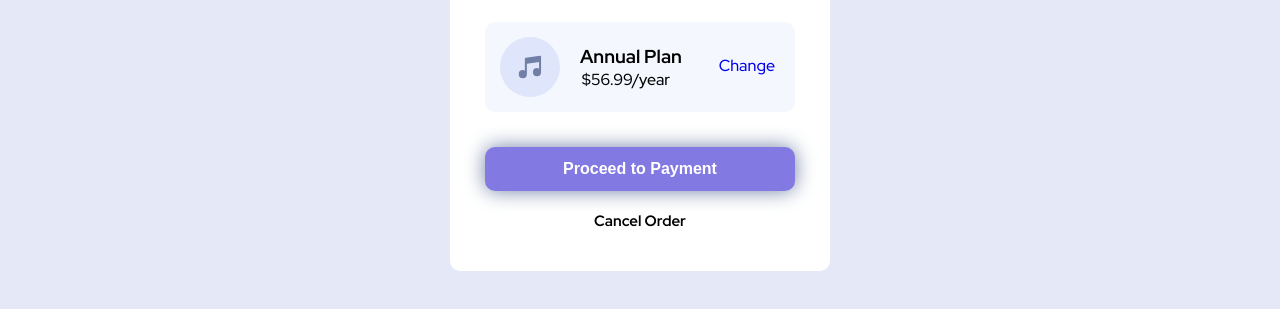
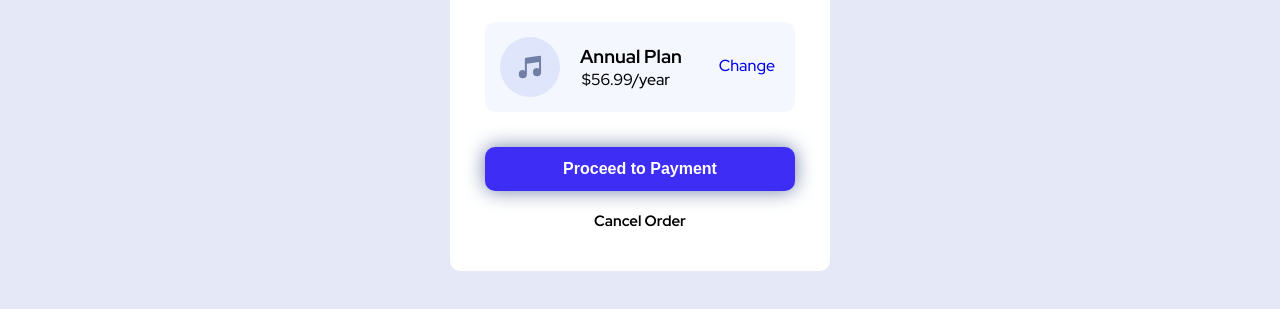
Before and after one commit to sufiyan0/Frontend-Mentor, a plain HTML site: page Order summary/Index.html in a window 1280 px wide. Shown: the part 439-748 px from the top of the page. Drawn offline with Linux system fonts and the light colour scheme.

Commit message:
Update style.css

```diff
--- a/Order summary/style.css
+++ b/Order summary/style.css
@@ -121,7 +121,7 @@ body{
     outline: none;
     border: none;
     color: white;
-    background-color: hsl(245, 64%, 68%);
+    background-color: hsl(245, 91%, 57%);
     font-size: 16px;
     font-weight: 600;
     cursor: pointer;
```
